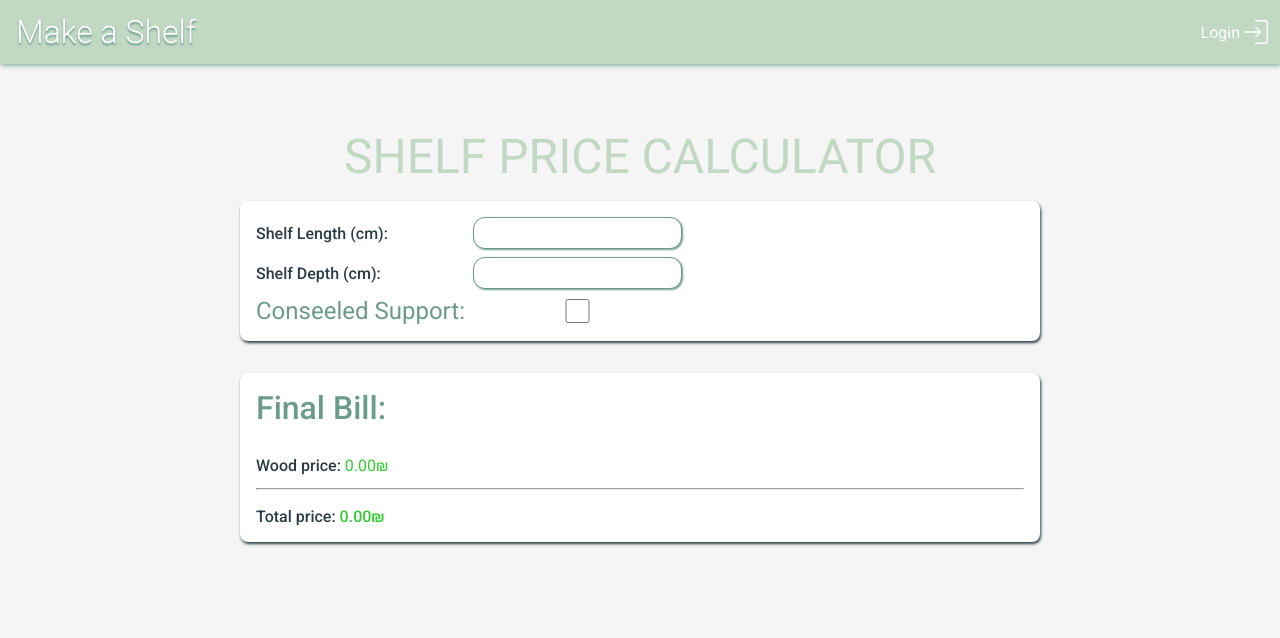
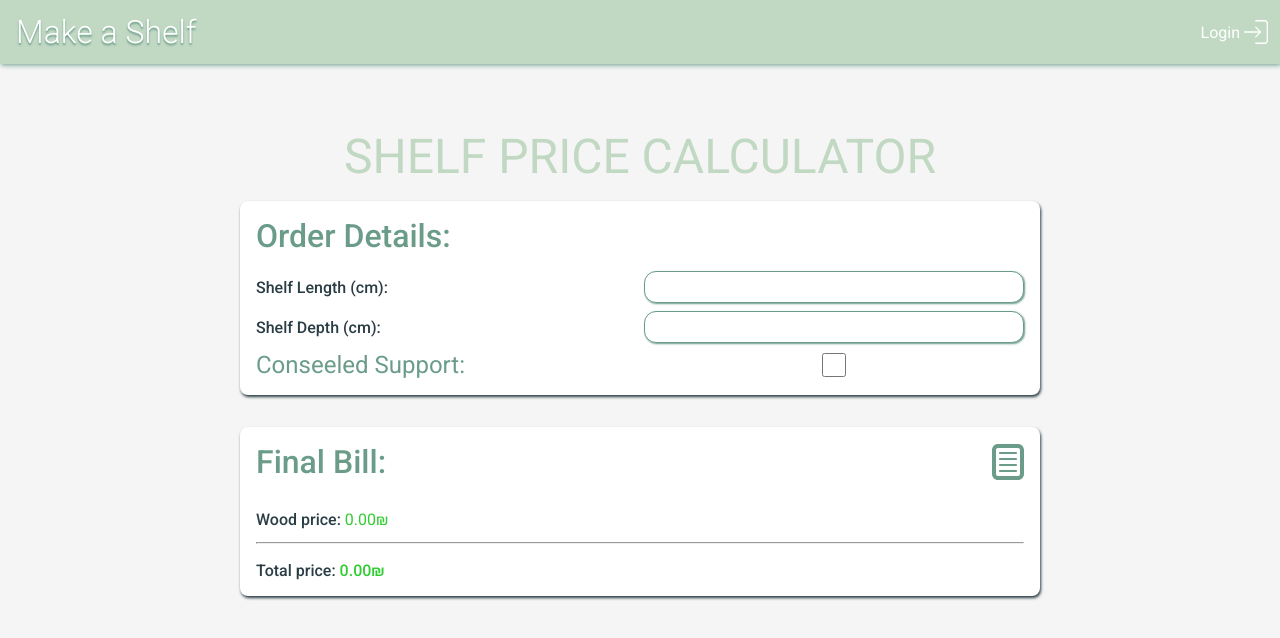
Before and after one commit to davidzherd/shelves, a React (Vite) app: page / in a window 1280 px wide. Shown: the top 638 px of the page. Built offline with nearby package versions, Linux system fonts and the light colour scheme; no server answers.

Commit message:
added icon

```diff
--- a/src/components/PriceCalculator.jsx
+++ b/src/components/PriceCalculator.jsx
@@ -7,6 +7,7 @@ import { calculateTotalPrice, getData, priceConfig } from '../assets/logic';
 import { Grid } from './Grid';
 import { Checkbox } from './Checkbox';
 import { colors } from '../assets/siteConfig';
+import { TiDocumentText } from "react-icons/ti";
 
 const PriceCalculator = () => {
     const [shelfProperties, setShelfProperties] = useState({length:0, depth:0});
@@ -64,7 +65,8 @@ const PriceCalculator = () => {
           <Wrapper background={"transparent"}>
             <div style={{marginTop: "4rem", width:"min(90%, 800px)", display:"flex", flexDirection:"column"}}>
               <Text style={{alignSelf:"center"}} size={3} color={colors.lightGreen}>SHELF PRICE CALCULATOR</Text>
-              <Card>
+              <Card style={{flexDirection:"column"}}>
+              <Text style={{marginBottom:"1rem"}} color={colors.darkGreen} weight={"500"} size={2}>Order Details:</Text>
                 <Grid $columnsTemplate = {"1fr 1fr"}>
                 <Text color={colors.navi} weight={"500"}>Shelf Length (cm):</Text>
                 <Input required onChange={(event)=>handlePropertiesChange(event, "length")} type='number'/>
@@ -76,7 +78,7 @@ const PriceCalculator = () => {
               </Card>
               {error && <Text color={"red"} weight={"500"}>Please check your parameters, there seems to be a problem!</Text>}
               {!error && <Card style={{flexDirection: "column", gap: "0.8rem"}}>
-                <Text style={{marginBottom:"1rem"}} color={colors.darkGreen} weight={"500"} size={2}>Final Bill:</Text>
+                <Text style={{marginBottom:"1rem", display:"flex", alignItems:"center", justifyContent:"space-between"}} color={colors.darkGreen} weight={"500"} size={2}>Final Bill:<TiDocumentText style={{scale:"1.5"}} /></Text>
                 <Text color={colors.navi} weight={"500"}>Wood price: <span style={{color: "limegreen", fontWeight:"400"}}>{price.shelfPrice.toFixed(2)}&#8362;</span></Text>
                 {conseeled && <Text color={colors.navi} weight={"500"}>Amount of dibbles: <span style={{color: colors.orange, fontWeight:"400"}}>{price.amountOfDibbles}</span></Text>}
                 {conseeled && <Text color={colors.navi} weight={"500"}>Type of dibbles: <span style={{color: colors.orange, fontWeight:"400"}}>{heavyDibble? "Heavy" : "Light"}</span></Text>}
```
